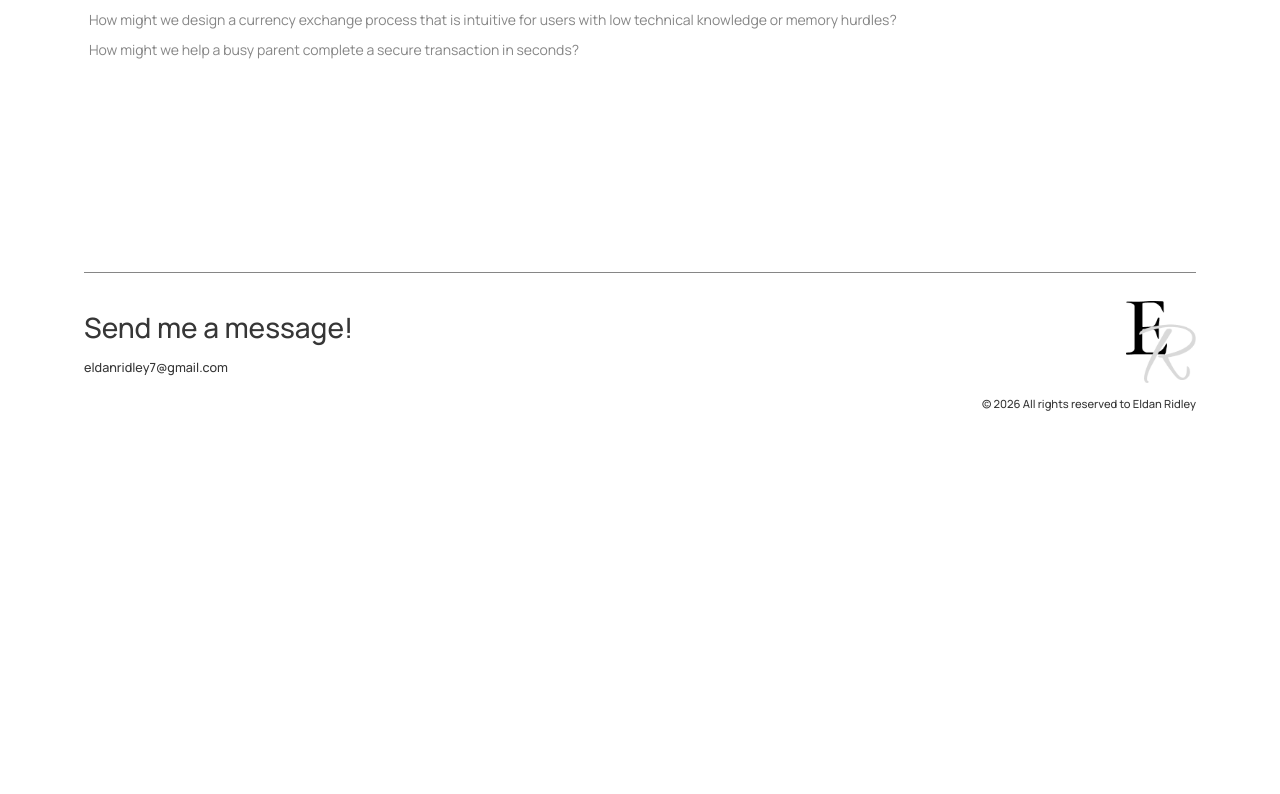
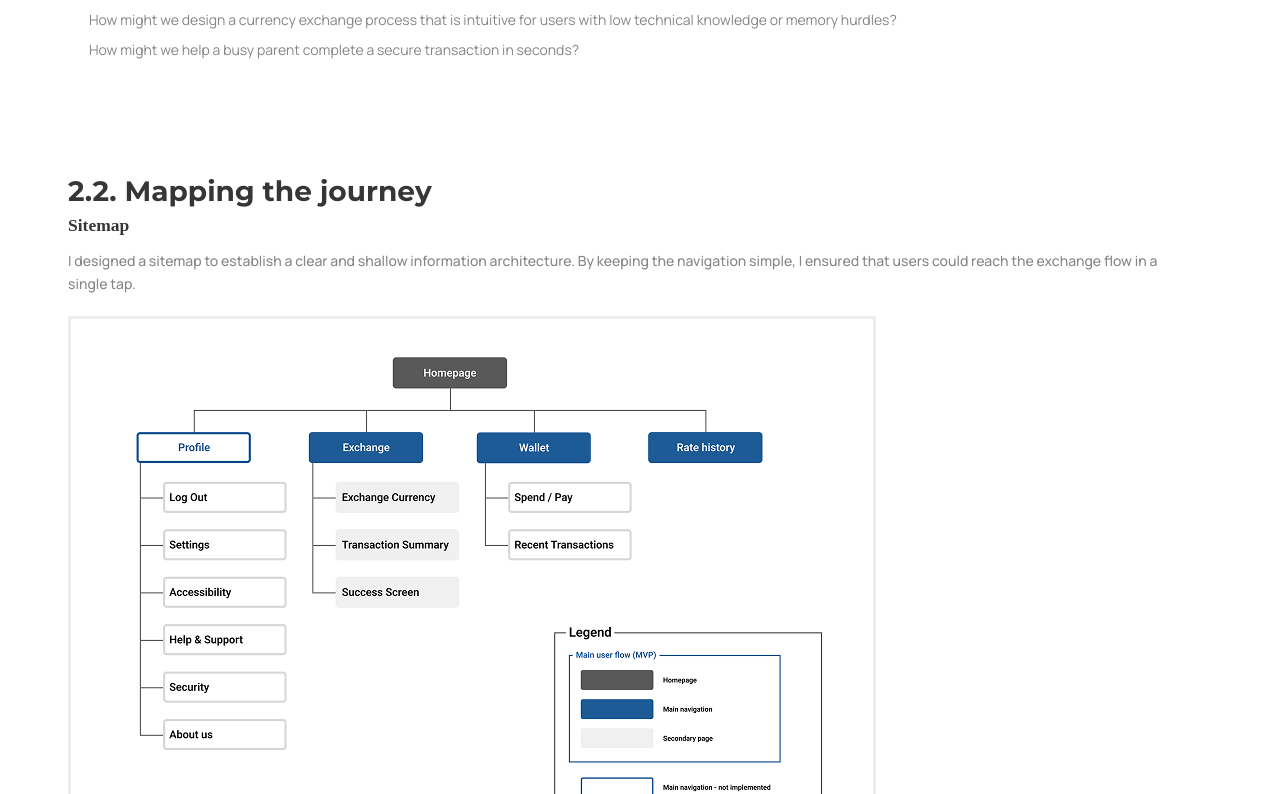
Before and after one commit to mikaridley/Eldan-Ridley-s-Portfolio, a React (Vite) app: page /home in a window 1280 px wide. Shown: the part 4606-5400 px from the top of the page. Before the commit the page ends 5017 px from the top, so only its background shows below. Built offline with nearby package versions, Linux system fonts and the light colour scheme; a web font is replaced by a local one.

Commit message:
add 2.2. Mapping the journey

```diff
--- a/src/assets/styles/pages/HomePage.css
+++ b/src/assets/styles/pages/HomePage.css
@@ -307,4 +307,38 @@
     .ideation-hmw-list li:last-child {
         margin-block-end: 0;
     }
+
+    .ideation-mapping {
+        padding-inline: 2rem;
+        padding-block: 3rem 5rem;
+        max-width: 1200px;
+        margin-inline: auto;
+    }
+
+    .ideation-mapping-heading {
+        font-size: clamp(1.5rem, 3vw, 2rem);
+        font-weight: 700;
+        color: var(--dark-grey);
+        margin: 0 0 0.5rem 0;
+    }
+
+    .ideation-mapping-subtitle {
+        font-size: 1.25rem;
+        font-weight: 700;
+        color: var(--dark-grey);
+        margin: 0 0 1rem 0;
+    }
+
+    .ideation-mapping-p {
+        color: var(--main-txt);
+        font-size: 1rem;
+        line-height: 1.6;
+        margin: 0 0 1.5rem 0;
+    }
+
+    .ideation-mapping-img {
+        display: block;
+        max-width: 100%;
+        height: auto;
+    }
 }
--- a/src/pages/HomePage.jsx
+++ b/src/pages/HomePage.jsx
@@ -18,6 +18,7 @@ const STEPPER_STICKY_NOTE_IMAGES = Object.keys(stepperImgModules)
   .sort()
   .map((key) => stepperImgModules[key].default)
   .filter(Boolean)
+const PROJECT_IMAGE = getStepperImg('project image')
 
 import { Stepper } from '../cmps/Stepper'
 import { StepperHeader } from '../cmps/StepperHeader'
@@ -163,6 +164,19 @@ export function HomePage() {
         </div>
       </section>
 
+      <section className="ideation-mapping" aria-labelledby="ideation-mapping-heading">
+        <h3 id="ideation-mapping-heading" className="ideation-mapping-heading">2.2. Mapping the journey</h3>
+        <h4 className="ideation-mapping-subtitle">Sitemap</h4>
+        <p className="ideation-mapping-p">
+          I designed a sitemap to establish a clear and shallow information architecture. By keeping the navigation simple, I ensured that users could reach the exchange flow in a single tap.
+        </p>
+        {PROJECT_IMAGE && (
+          <div className="ideation-mapping-fig">
+            <img src={PROJECT_IMAGE} alt="Quantex sitemap - Homepage, Profile, Exchange, Wallet, Rate History" className="ideation-mapping-img" />
+          </div>
+        )}
+      </section>
+
     </section>
   )
 }
```
Also changed, not shown: src/assets/imgs/quantex/stepper/Project image.png (added).
